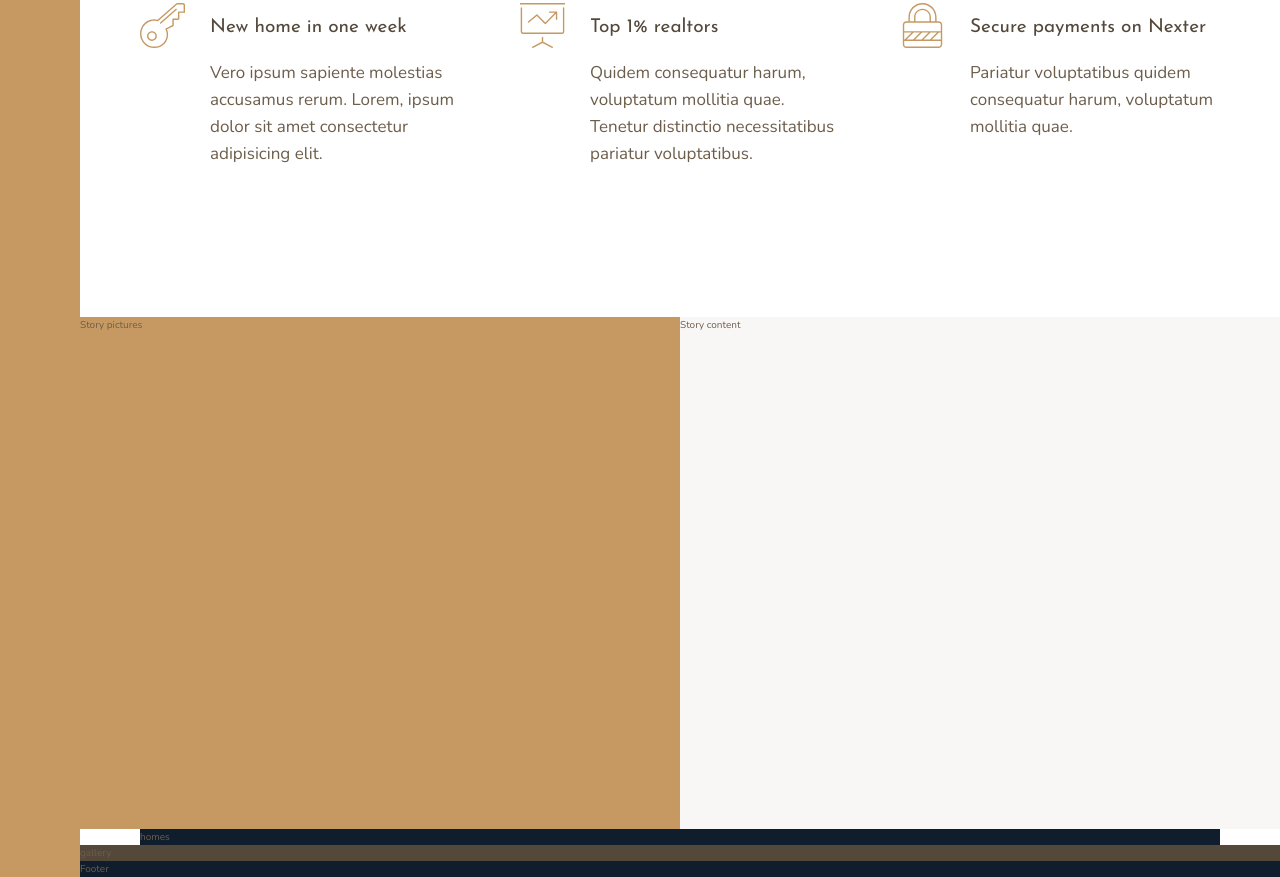
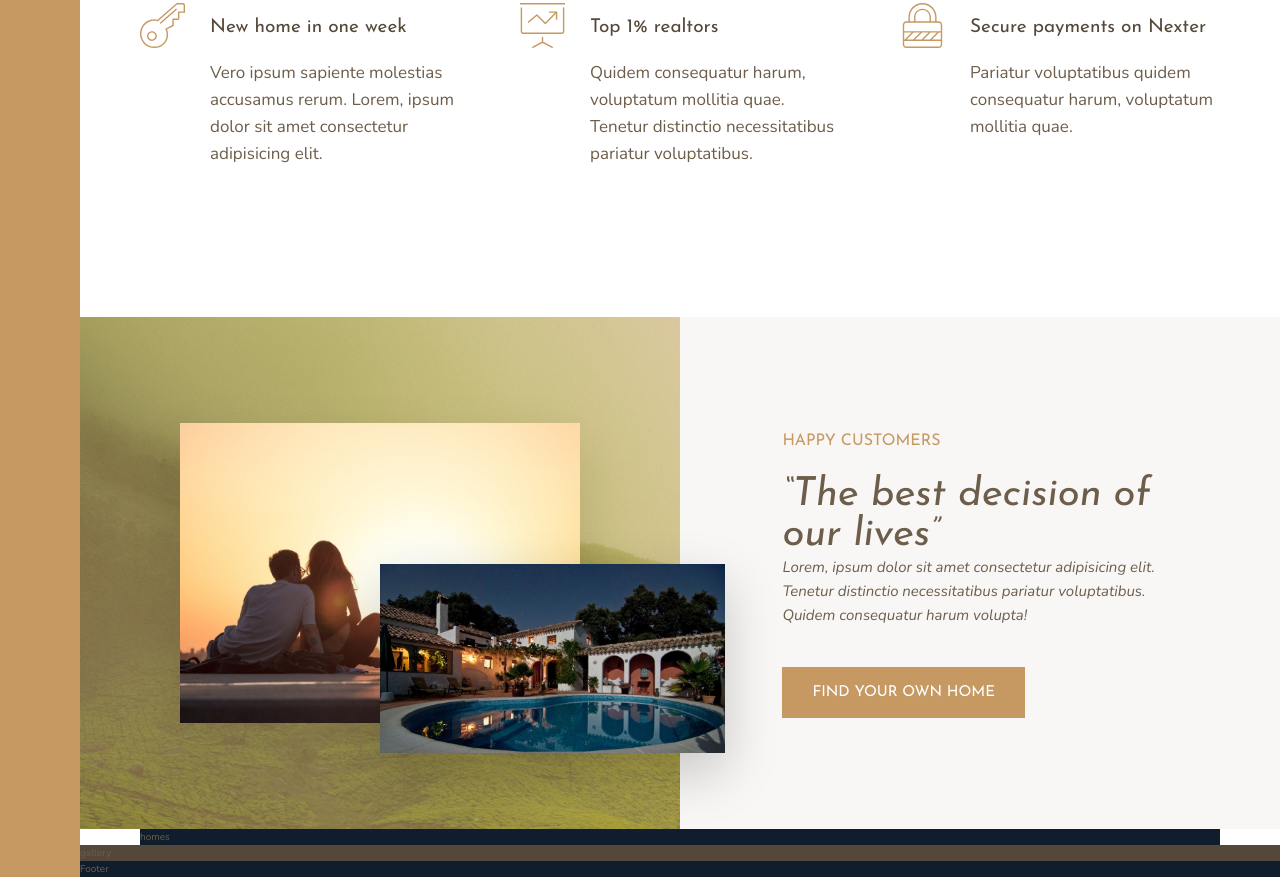
Before and after one commit to bearaxe/ACC-Nexter, a plain HTML site: page index.html in a window 1280 px wide. Shown: the part 991-1868 px from the top of the page. Drawn offline with nearby package versions, Linux system fonts and the light colour scheme.

Commit message:
ch 9: building story

```diff
--- a/css/style.css
+++ b/css/style.css
@@ -24,12 +24,52 @@ body {
   font-family: "Josefin Sans", sans-serif;
   font-weight: 400; }
 
+.heading-2 {
+  font-size: 4rem;
+  font-style: italic;
+  line-height: 1; }
+  .heading-2--light {
+    color: #f9f7f6; }
+  .heading-2--dark {
+    color: #54483A; }
+
+.heading-3 {
+  font-size: 1.6rem;
+  color: #c69963;
+  text-transform: uppercase; }
+
 .heading-4 {
   font-size: 1.9rem; }
   .heading-4--light {
     color: #f9f7f6; }
   .heading-4--dark {
     color: #54483A; }
+
+.btn {
+  background-color: #c69963;
+  color: #fff;
+  border: none;
+  border-radius: 0;
+  font-family: "Josefin Sans", sans-serif;
+  font-size: 1.5rem;
+  text-transform: uppercase;
+  padding: 1.8rem 3rem;
+  cursor: pointer;
+  transition: all .2s; }
+  .btn:hover {
+    background-color: #B28451; }
+
+.mb-sm {
+  margin-bottom: 2rem; }
+
+.mb-md {
+  margin-bottom: 3rem; }
+
+.mb-lg {
+  margin-bottom: 4rem; }
+
+.mb-hg {
+  margin-bottom: 8rem; }
 
 .sidebar {
   background-color: #c69963;
@@ -66,14 +106,40 @@ body {
   .feature__text {
     font-size: 1.7rem; }
 
-.story {
-  background-color: #f9f7f6; }
-  .story__pictures {
-    background-color: #c69963;
-    grid-column: full-start / col-end 4; }
-  .story__content {
-    background-color: #f9f7f6;
-    grid-column: col-start 5 / full-end; }
+.story__pictures {
+  background-color: #c69963;
+  grid-column: full-start / col-end 4;
+  background-image: linear-gradient(rgba(198, 153, 99, 0.5), rgba(198, 153, 99, 0.5)), url(../img/back.jpg);
+  display: grid;
+  grid-template-rows: repeat(6, 1fr);
+  grid-template-columns: repeat(6, 1fr);
+  align-items: center; }
+
+.story__img-1 {
+  width: 100%;
+  grid-row: 2 / 6;
+  grid-column: 2 / 6;
+  box-shadow: 0 2rem 5rem rgba(0, 0, 0, 0.1); }
+
+.story__img-2 {
+  width: 115%;
+  grid-row: 4 / 6;
+  grid-column: 4 / 7;
+  z-index: 20;
+  box-shadow: 0 2rem 5rem rgba(0, 0, 0, 0.2); }
+
+.story__content {
+  background-color: #f9f7f6;
+  grid-column: col-start 5 / full-end;
+  padding: 6rem 8vw;
+  display: grid;
+  align-content: center;
+  justify-items: start; }
+
+.story__text {
+  font-size: 1.5rem;
+  font-style: italic;
+  margin-bottom: 4rem; }
 
 .homes {
   background-color: #101d2c;
--- a/index.html
+++ b/index.html
@@ -82,11 +82,17 @@
         </section>
 
         <div class="story__pictures">
-            Story pictures
+            <img src="img/story-1.jpeg" alt="Couple with new house" class="story__img-1">
+            <img src="img/story-2.jpeg" alt="New house" class="story__img-2">
         </div>
 
         <div class="story__content">
-            Story content
+            <h3 class="heading-3 mb-sm">Happy Customers</h3>
+            <h2 class="heading-2 heading-2--darkmb-md">&ldquo;The best decision of our lives&rdquo;</h2>
+            <p class="story__text">
+                Lorem, ipsum dolor sit amet consectetur adipisicing elit. Tenetur distinctio necessitatibus pariatur voluptatibus. Quidem consequatur harum volupta!
+            </p>
+            <button class="btn">Find your own home</button>
         </div>
 
         <section class="homes">
--- a/sass/_story.scss
+++ b/sass/_story.scss
@@ -1,13 +1,50 @@
 .story {
-  background-color: $color-grey-light-1;
 
   &__pictures {
     background-color: $color-primary;
     grid-column: full-start / col-end 4;
+    background-image: linear-gradient(rgba($color-primary, .5), rgba($color-primary, .5)), url(../img/back.jpg);
+
+    display: grid;
+    grid-template-rows: repeat(6, 1fr);
+    grid-template-columns: repeat(6, 1fr);
+
+    align-items: center;
+  }
+
+  &__img-1 {
+    width: 100%;
+    grid-row: 2 / 6;
+    grid-column: 2 / 6;
+    box-shadow: 0 2rem 5rem rgba(#000, .1);
+  }
+  &__img-2 {
+    width: 115%;
+    grid-row: 4 / 6;
+    grid-column: 4 / 7;
+    z-index: 20;
+    box-shadow: 0 2rem 5rem rgba(#000, .2);
   }
 
   &__content {
     background-color: $color-grey-light-1;
     grid-column: col-start 5 / full-end;
+
+    padding: 6rem 8vw;
+
+    // display: flex;
+    // flex-direction: column;
+    // justify-content: center;
+    // align-items: flex-start;
+
+    display: grid;
+    align-content: center;
+    justify-items: start;
+  }
+
+  &__text {
+    font-size: 1.5rem;
+    font-style: italic;
+    margin-bottom: 4rem;
   }
 }
--- a/sass/_typography.scss
+++ b/sass/_typography.scss
@@ -8,18 +8,45 @@
 }
 .heading-2 {
   @extend %heading;
+  font-size: 4rem;
+  font-style: italic;
+  line-height: 1;
+  &--light { color: $color-grey-light-1; }
+  &--dark { color: $color-grey-dark-1; }
 }
 .heading-3 {
   @extend %heading;
+  font-size: 1.6rem;
+  color: $color-primary;
+  text-transform: uppercase;
 }
 .heading-4 {
   @extend %heading;
   font-size: 1.9rem;
 
-  &--light {
-    color: $color-grey-light-1;
-  }
-  &--dark {
-    color: $color-grey-dark-1;
+  &--light { color: $color-grey-light-1; }
+  &--dark { color: $color-grey-dark-1; }
+}
+
+.btn {
+  background-color: $color-primary;
+  color: #fff;
+  border: none;
+  border-radius: 0;
+  font-family: $font-display;
+  font-size: 1.5rem;
+  text-transform: uppercase;
+  padding: 1.8rem 3rem;
+  cursor: pointer;
+  transition: all .2s;
+
+  &:hover {
+    background-color: $color-primary-dark;
+
   }
 }
+
+.mb-sm { margin-bottom: 2rem; }
+.mb-md { margin-bottom: 3rem; }
+.mb-lg { margin-bottom: 4rem; }
+.mb-hg { margin-bottom: 8rem; }
```
